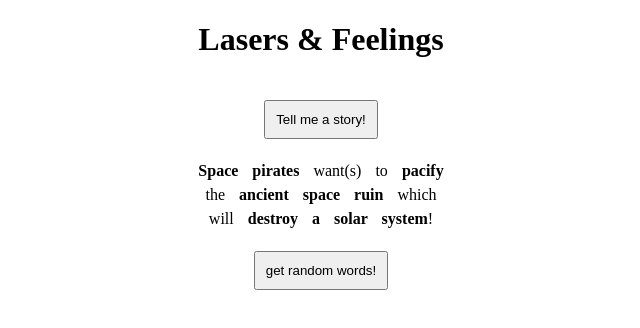
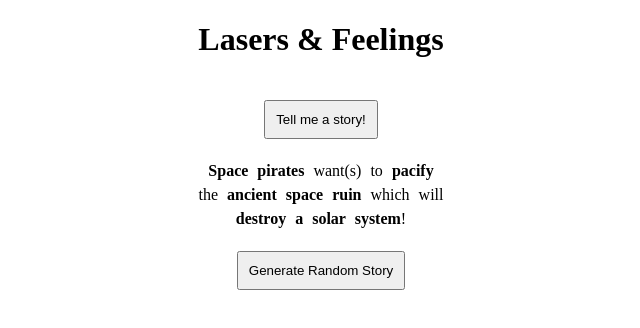
Before and after one commit to kylerobertduncan/lasers-and-feelings, a React (Create React App) app: page / in a window 1280 px wide. Shown: the top 328 px of the page, without its empty margins (319-959 px from the left). Built offline with nearby package versions, Linux system fonts and the light colour scheme.

Commit message:
still experimenting

```diff
--- a/src/App.css
+++ b/src/App.css
@@ -10,7 +10,7 @@ button {
 p {
   margin: 0 auto;
   max-width: 250px;
-  word-spacing: 10px;
+  word-spacing: 5px;
   line-height: 150%;
 }
 
--- a/src/App.js
+++ b/src/App.js
@@ -3,6 +3,7 @@ import spaceAdventure from './spaceAdventure';
 import selectRandom from './selectRandom';
 // import RandomSynonyms from './RandomSynonyms';
 import PromiseTest from './PromiseTest';
+import LoopAPI from './LoopAPI';
 import './App.css';
 
 function App() {
@@ -29,7 +30,8 @@ function App() {
       <p>
         <span className="element">{currentStory.threat}</span> want(s) to <span className="element">{currentStory.want}</span> the <span className="element">{currentStory.target}</span> which will <span className="element">{currentStory.result}</span>!
       </p>
-      <PromiseTest currentStory={currentStory}/>
+      {/* <PromiseTest currentStory={currentStory}/> */}
+      <LoopAPI currentStory={currentStory}/>
     </div>
   );
 }
--- /dev/null
+++ b/src/LoopAPI.js
@@ -0,0 +1,53 @@
+import { useState } from "react";
+import selectRandom from "./selectRandom";
+
+const LoopAPI = (props) => {
+  const { currentStory } = props;
+
+  // console.log(currentStory);
+
+  const [ newStory, setNewStory ] = useState({});
+
+  const replaceCurrentStory = async () => {
+
+    for (const element in currentStory) {
+
+      // console.log(currentStory[element]);
+      const newElementArray = [];
+      const elementArray = currentStory[element].split(' ');
+      console.log(elementArray);
+
+      await Promise.all(
+        elementArray.map( async (wordToReplace) => {
+
+          const url = new URL('https://api.datamuse.com/words');
+          url.search = new URLSearchParams({
+            ml: wordToReplace, // ml = "means like"
+            max: 10
+          });
+
+          const response = await fetch(url);
+          const synonymsArray = await response.json();
+          const newWordObject = await selectRandom(synonymsArray);
+          newElementArray.push(newWordObject.word);
+          // console.log(newElementArray);
+
+        })
+      )
+      const newStoryElement = newElementArray.join(' ');
+      const newStoryObject = {...newStory}
+      // console.log(newStory);
+      newStoryObject[element] = newStoryElement;
+      setNewStory(newStoryObject)
+    }
+  }
+
+
+  return (
+    <div>
+      <button onClick={replaceCurrentStory}>Generate Random Story</button>
+    </div>
+  );
+}
+
+export default LoopAPI;
--- a/src/spaceAdventure.js
+++ b/src/spaceAdventure.js
@@ -39,10 +39,16 @@ const spaceAdventure = {
   ],
   result: [
     "destroy a solar system",
+    "destroy a solar system",
+    "reverse time",
     "reverse time",
     "enslave a planet",
-    "start a war/invasion",
+    "enslave a planet",
+    "start a invasion",
+    "start a war",
     "rip a hole in reality",
+    "rip a hole in reality",
+    "fix everything",
     "fix everything"
   ],
   // exclude: [
```
Also changed, not shown: src/oldRandomSynonyms.js (renamed from src/RandomSynonyms.js).
